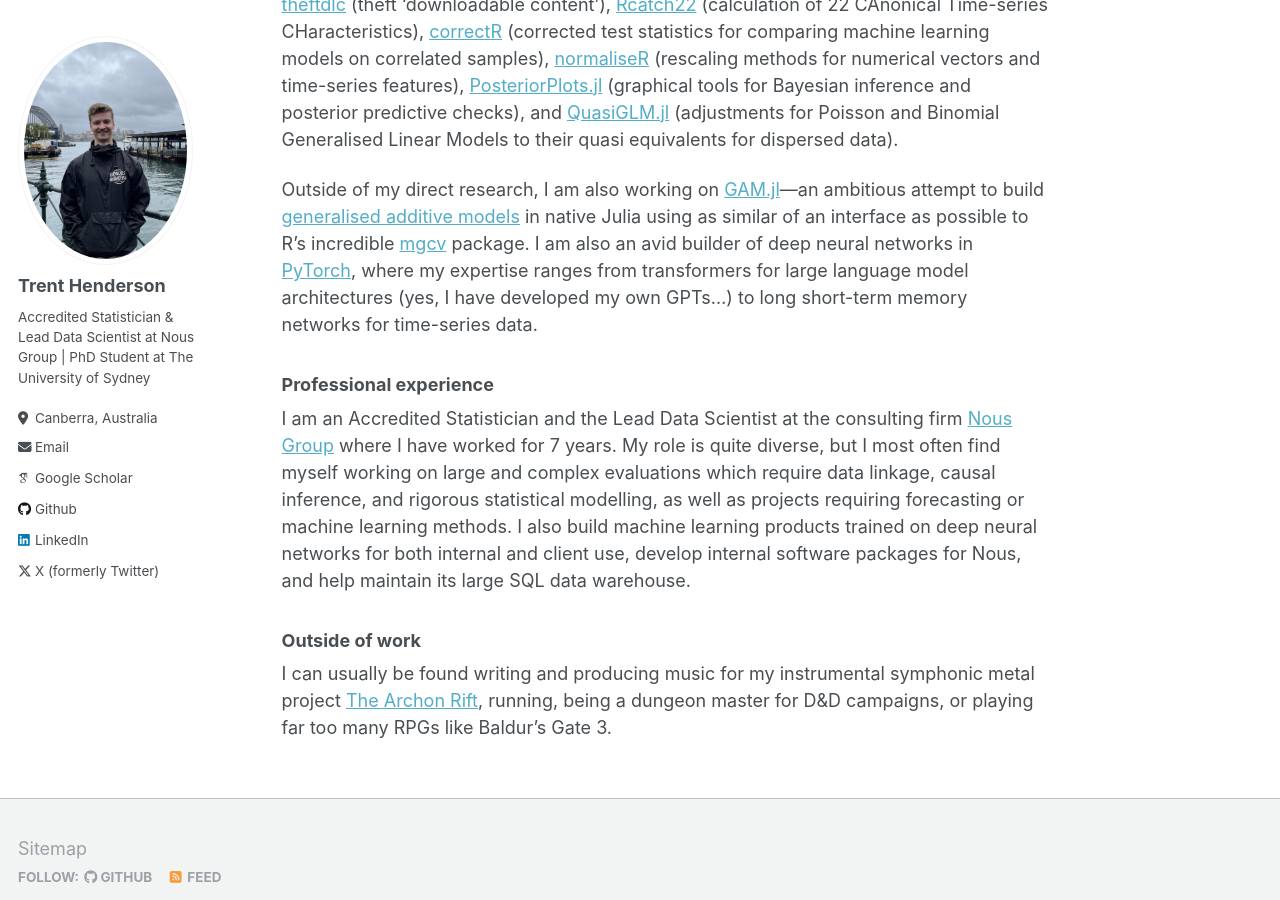
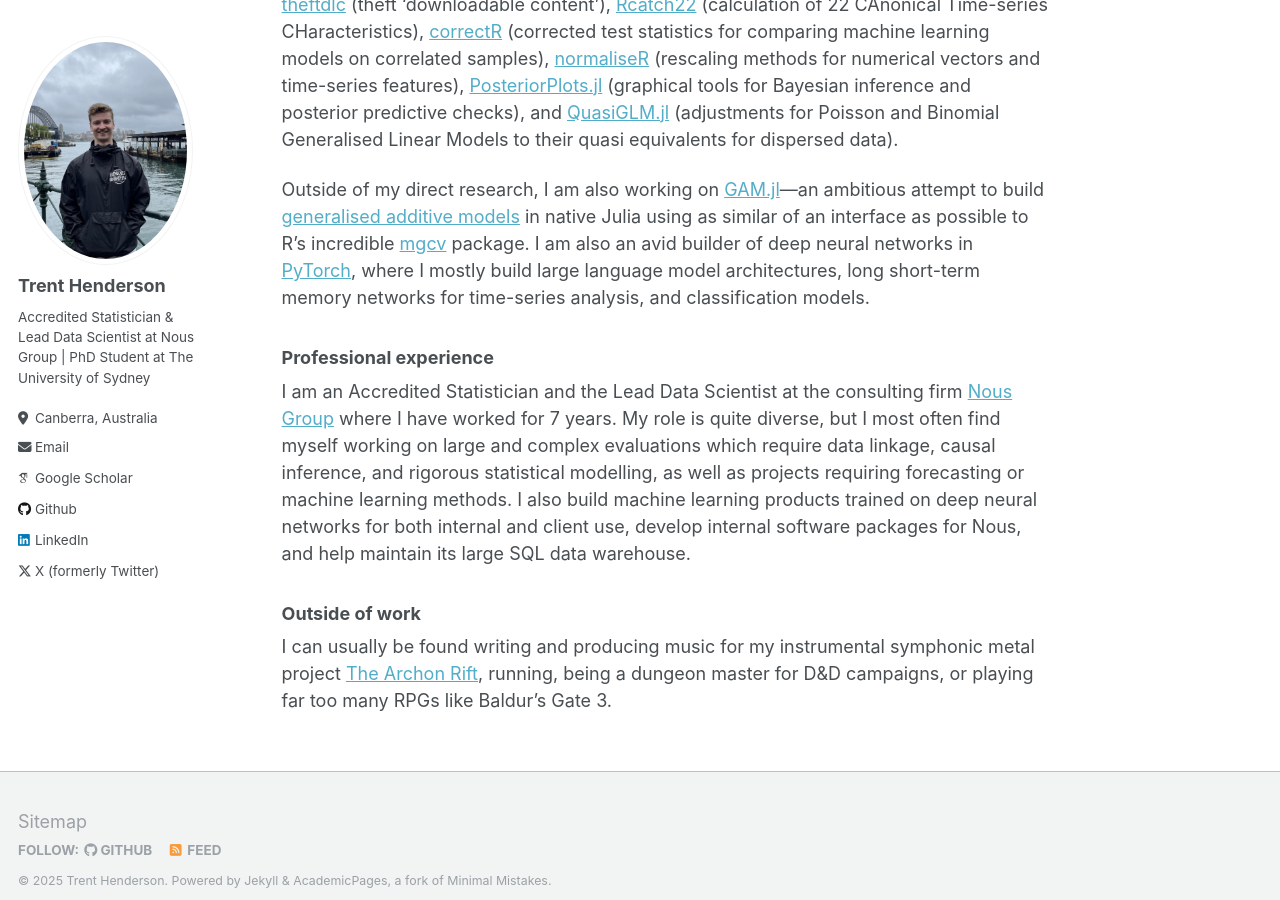
Before and after one commit to hendersontrent/hendersontrent.github.io, a Jekyll site: the page built from _pages/about.md, in a window 1280 px wide and 900 px high, scrolled down 571 px. Built offline with Jekyll 4.4.1, drawn with Linux system fonts in a browser that asks for light colours; some web fonts are replaced.

Commit message:
Update about.md

```diff
--- a/_pages/about.md
+++ b/_pages/about.md
@@ -12,7 +12,7 @@ I am an Accredited Statistician, Lead Data Scientist, and a final year PhD stude
 
 A substantial portion of my work (and probably my deepest academic passion!) has involved building open-source software. So far, throughout my PhD I have developed [timegpy](https://github.com/hendersontrent/timegpy) (genetic programming for finding informative time-average features for time-series classification), [theft](https://hendersontrent.github.io/theft/) (Tools for Handling Extraction of Features from Time series), [theftdlc](https://hendersontrent.github.io/theftdlc/) (theft 'downloadable content'), [Rcatch22](https://github.com/hendersontrent/Rcatch22) (calculation of 22 CAnonical Time-series CHaracteristics), [correctR](https://hendersontrent.github.io/correctR/) (corrected test statistics for comparing machine learning models on correlated samples), [normaliseR](https://github.com/hendersontrent/normaliseR) (rescaling methods for numerical vectors and time-series features), [PosteriorPlots.jl](https://github.com/hendersontrent/PosteriorPlots.jl) (graphical tools for Bayesian inference and posterior predictive checks), and [QuasiGLM.jl](https://github.com/hendersontrent/QuasiGLM.jl) (adjustments for Poisson and Binomial Generalised Linear Models to their quasi equivalents for dispersed data).
 
-Outside of my direct research, I am also working on [GAM.jl](https://github.com/hendersontrent/GAM.jl)---an ambitious attempt to build [generalised additive models](https://en.wikipedia.org/wiki/Generalized_additive_model) in native Julia using as similar of an interface as possible to R's incredible [mgcv](https://cran.r-project.org/web/packages/mgcv/index.html) package. I am also an avid builder of deep neural networks in [PyTorch](https://pytorch.org), where my expertise ranges from transformers for large language model architectures (yes, I have developed my own GPTs...) to long short-term memory networks for time-series data.
+Outside of my direct research, I am also working on [GAM.jl](https://github.com/hendersontrent/GAM.jl)---an ambitious attempt to build [generalised additive models](https://en.wikipedia.org/wiki/Generalized_additive_model) in native Julia using as similar of an interface as possible to R's incredible [mgcv](https://cran.r-project.org/web/packages/mgcv/index.html) package. I am also an avid builder of deep neural networks in [PyTorch](https://pytorch.org), where I mostly build large language model architectures, long short-term memory networks for time-series analysis, and classification models.
 
 ### Professional experience
 
```
